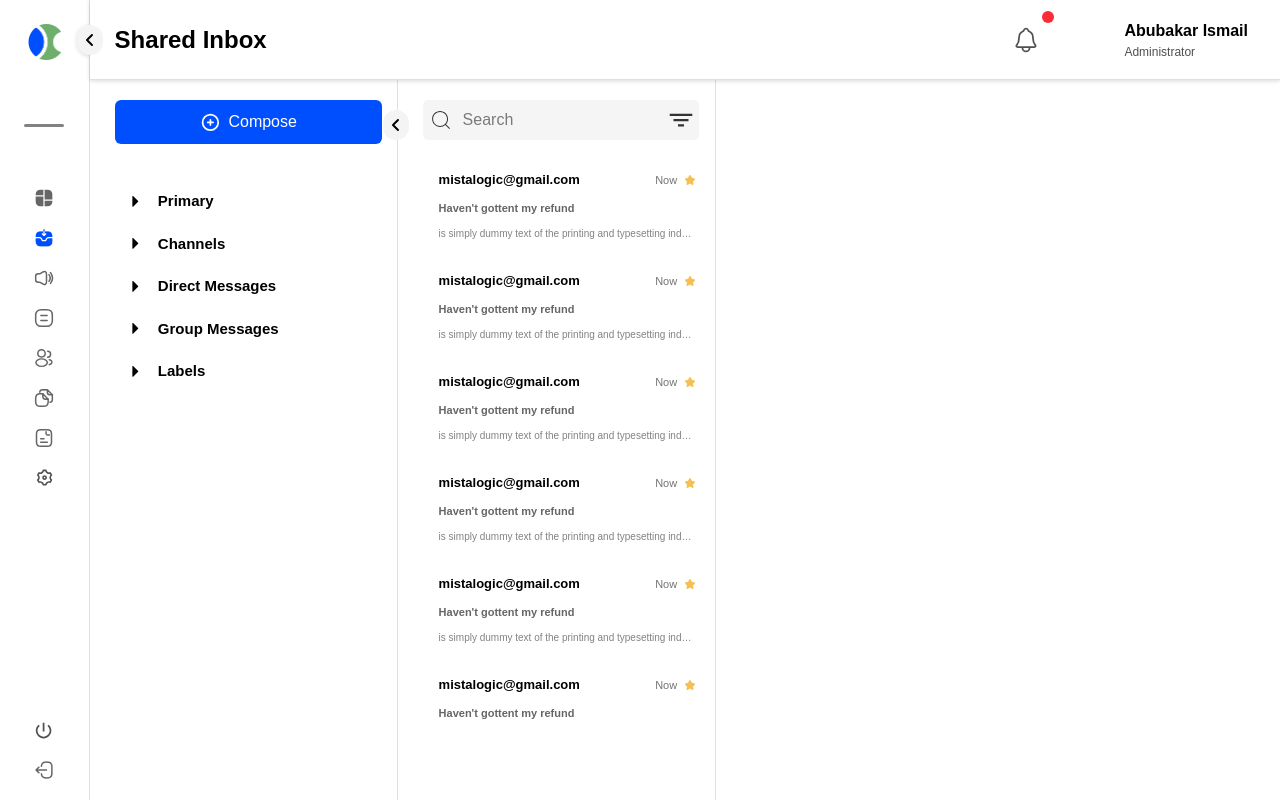
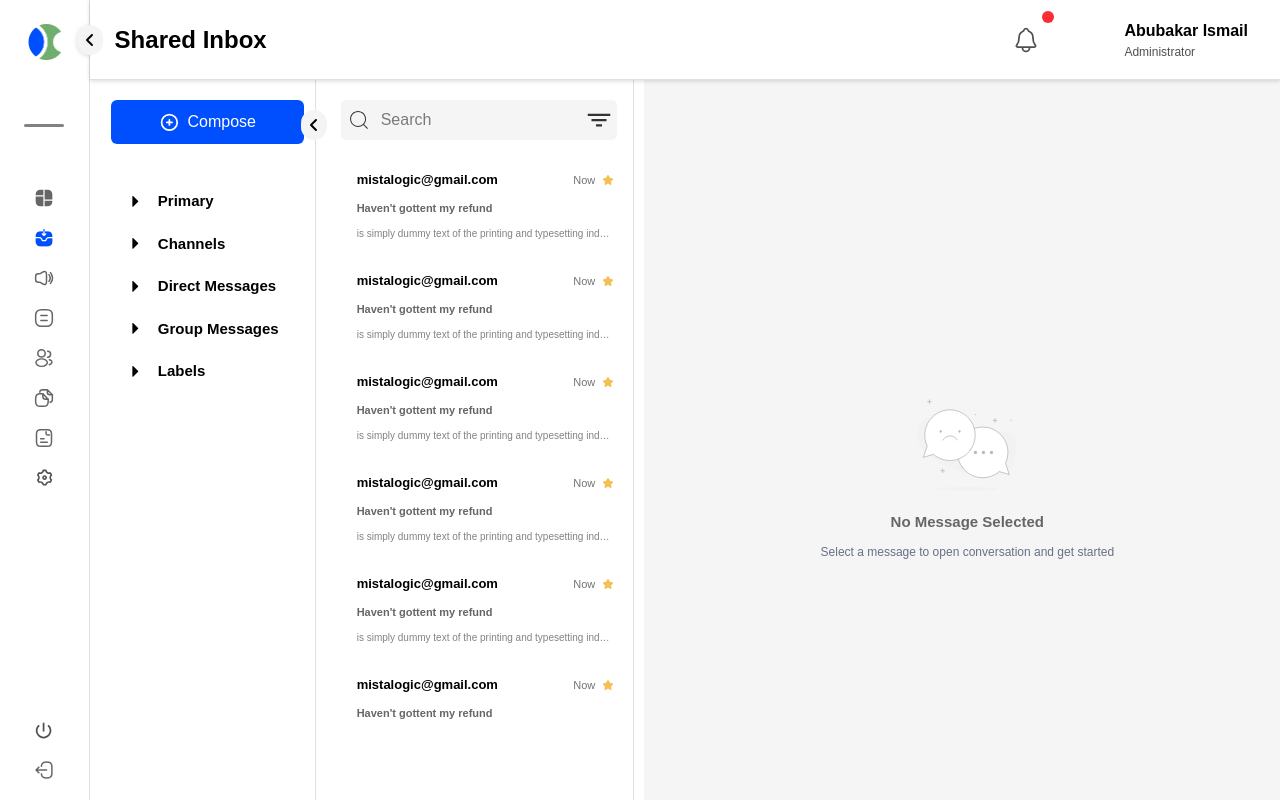
Before and after one commit to certifiedTboy/react-engn-test, a React (Vite) app: page /inbox in a window 1280 px wide. Built offline with nearby package versions, Linux system fonts and the light colour scheme.

Commit message:
complete layout structure

```diff
--- a/src/components/inbox/Inbox.tsx
+++ b/src/components/inbox/Inbox.tsx
@@ -2,6 +2,7 @@ import { useContext } from "react";
 import InboxMenu from "./InboxMenu";
 import MessageList from "./messages/MessageList";
 import { MessageOptionContext } from "../../context/toggle-inbox-context";
+import InboxMessage from "./messages/InboxMessage";
 import styles from "./inbox.module.css";
 
 const Inbox = () => {
@@ -11,6 +12,7 @@ const Inbox = () => {
     <section className={`${styles.inbox_container}  fixed top-0 left-0 `}>
       <InboxMenu />
       {optionIsOpen && showAllInbox && <MessageList />}
+      <InboxMessage />
     </section>
   );
 };
--- a/src/components/inbox/messages/InboxMessage.tsx
+++ b/src/components/inbox/messages/InboxMessage.tsx
@@ -1,5 +1,34 @@
+import { useContext } from "react";
+import { MessageOptionContext } from "../../../context/toggle-inbox-context";
+import chatIcon from "../../../assets/images/chat.svg";
+import styles from "./Messges.module.css";
+
 const InboxMessage = () => {
-  return <div></div>;
+  const { showAllInbox, optionIsOpen } = useContext(MessageOptionContext);
+
+  return (
+    <div
+      className={`bg-[#f5f5f5] flex ${optionIsOpen && "w-[75%]"} ${
+        !optionIsOpen && "w-[100%]"
+      } ${
+        optionIsOpen && showAllInbox && "w-[50%]"
+      } justify-center items-center ${styles.inbox_message}`}
+    >
+      <div className="flex flex-col items-center gap-5">
+        <img src={chatIcon} alt="chat_icon" className="w-[100px]" />
+
+        <h3 className="text-[15px] font-bold text-[#666666]">
+          No Message Selected
+        </h3>
+        <p
+          className="text-[12px] text-[#667085]"
+          style={{ marginTop: "-10px" }}
+        >
+          Select a message to open conversation and get started
+        </p>
+      </div>
+    </div>
+  );
 };
 
 export default InboxMessage;
--- a/src/components/inbox/messages/Messges.module.css
+++ b/src/components/inbox/messages/Messges.module.css
@@ -75,3 +75,8 @@
   background-color: #24b47e !important;
   color: white !important;
 }
+
+.inbox_message {
+  margin-top: 80px;
+  height: 100vh;
+}
--- a/src/components/layout/SiderBar.tsx
+++ b/src/components/layout/SiderBar.tsx
@@ -17,7 +17,7 @@ import styles from "./layout.module.css";
 
 const SideBar = () => {
   return (
-    <nav
+    <aside
       className={`${styles.side_bar} fixed top-0 left-0 bottom-0 w-[7%] flex flex-col gap-10 items-center  bg-[#fff]  `}
     >
       <div style={{ marginTop: "1.5rem" }}>
@@ -81,7 +81,7 @@ const SideBar = () => {
           </div>
         </div>
       </div>
-    </nav>
+    </aside>
   );
 };
 
--- a/src/components/layout/layout.tsx
+++ b/src/components/layout/layout.tsx
@@ -9,10 +9,9 @@ const Layout = () => {
     <>
       <Header />
 
-      <aside>
+      <main>
         <SideBar />
-      </aside>
-      <main>
+
         <AppRoutes />
       </main>
     </>
```
Also changed, not shown: src/assets/images/chat.svg (added).
